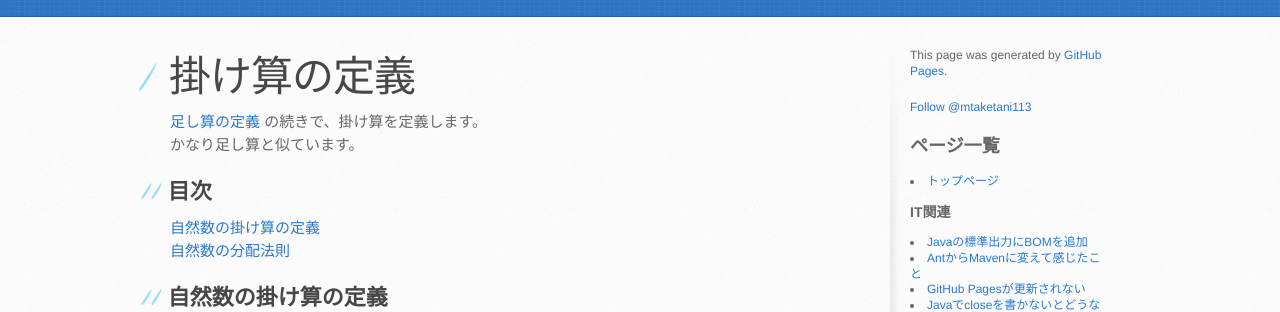
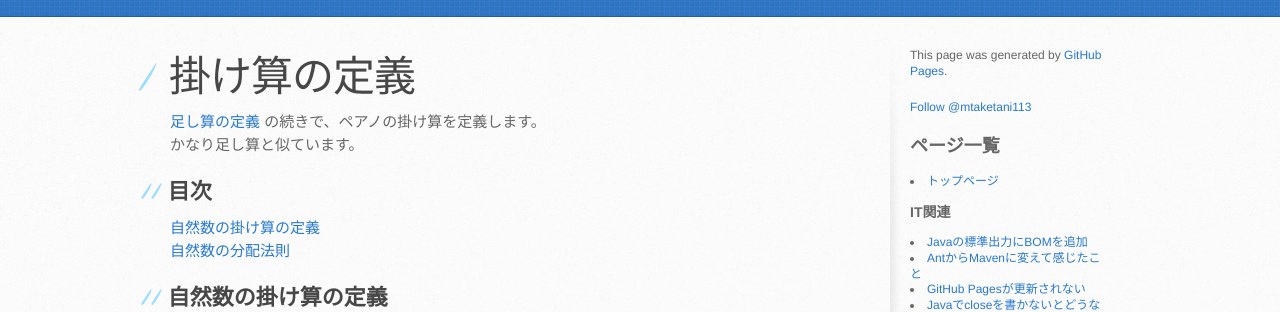
Before and after one commit to mtaketani113/mtaketani113.github.io, a Jekyll site: the page built from math/set/multiDefinition.md, in a window 1280 px wide. Shown: the part 294-606 px from the top of the page. Built offline with Jekyll 4.4.1, drawn with Linux system fonts in a browser that asks for light colours; comment, search, counter and statistics services are not loaded; the repository's description, which GitHub fills in, is left out.

Commit message:
ペアノの文言を追記

```diff
--- a/math/set/multiDefinition.md
+++ b/math/set/multiDefinition.md
@@ -1,14 +1,14 @@
 ---
 layout: default
 title: 掛け算の定義
-description: 足し算の定義の続きで、掛け算の定義を記載します。
+description: 足し算の定義の続きで、ペアノの掛け算の定義を記載します。
 category: 数学
 ---
 
 <script async src="https://cdn.jsdelivr.net/npm/mathjax@3/es5/tex-chtml.js" id="MathJax-script"></script>
 
 [足し算の定義](/math/set/addDefinition.html)
-の続きで、掛け算を定義します。
+の続きで、ペアノの掛け算を定義します。
 かなり足し算と似ています。
 
 ## 目次
```
Also changed, not shown: math/set/addDefinition.md (+1 -1 lines).
